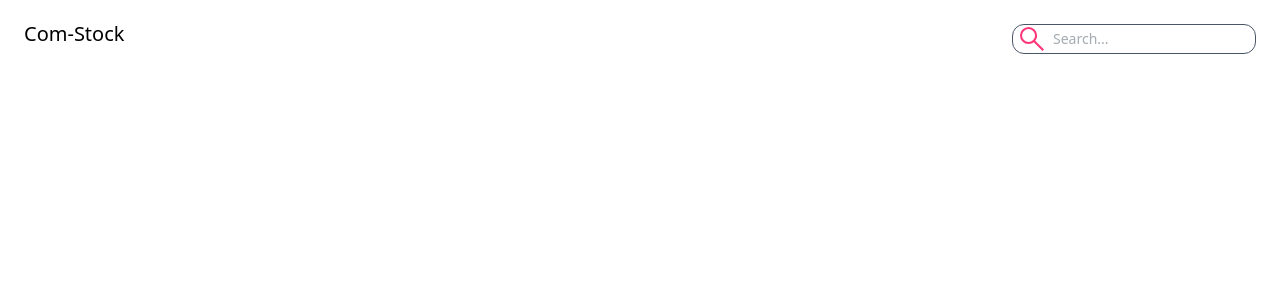
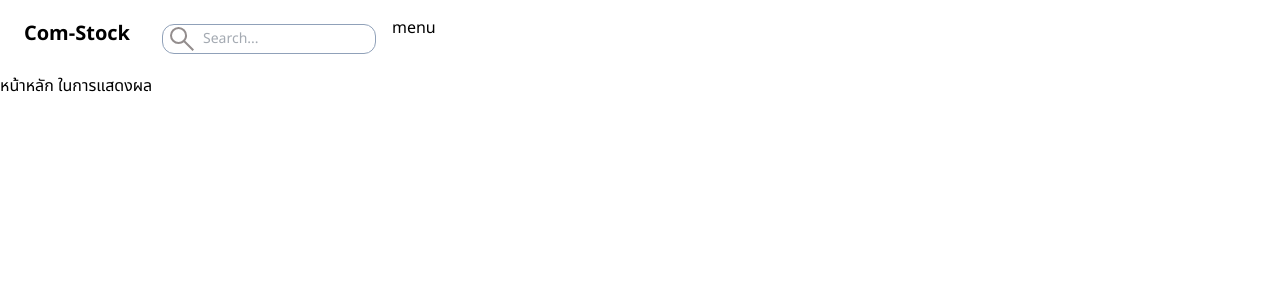
Before and after one commit to deskcodeFun/com-stock, a Vue app: page / in a window 1280 px wide. Shown: the top 300 px of the page. Built offline with nearby package versions, Linux system fonts and the light colour scheme.

Commit message:
Changes to be committed: modified:   index.html modified:   src/assets/images/SearchIcon.vue modified:   src/assets/main.css modified:   src/components/TheTopbar.vue modified:   src/views/HomeView.vue Add Noto Sans Thai

```diff
--- a/index.html
+++ b/index.html
@@ -1,9 +1,15 @@
-<!DOCTYPE html>
+<!doctype html>
 <html lang="">
   <head>
-    <meta charset="UTF-8">
-    <link rel="icon" href="/favicon.ico">
-    <meta name="viewport" content="width=device-width, initial-scale=1.0">
+    <meta charset="UTF-8" />
+    <link rel="icon" href="/favicon.ico" />
+    <link rel="preconnect" href="https://fonts.googleapis.com" />
+    <link rel="preconnect" href="https://fonts.gstatic.com" crossorigin />
+    <link
+      href="https://fonts.googleapis.com/css2?family=Noto+Sans+Thai:wght@100..900&display=swap"
+      rel="stylesheet"
+    />
+    <meta name="viewport" content="width=device-width, initial-scale=1.0" />
     <title>Vite App</title>
   </head>
   <body>
--- a/src/assets/images/SearchIcon.vue
+++ b/src/assets/images/SearchIcon.vue
@@ -1,7 +1,7 @@
 <template>
   <svg xmlns="http://www.w3.org/2000/svg" width="32" height="32" viewBox="0 96 960 960">
     <path
-      fill="#FF3377"
+      fill="#938D8D"
       d="M796 935 533 672q-30 26-69.959 40.5T378 727q-108.162 0-183.081-75Q120 577 120 471t75-181q75-75 181.5-75t181 75Q632 365 632 471.15 632 514 618 554q-14 40-42 75l264 262-44 44ZM377 667q81.25 0 138.125-57.5T572 471q0-81-56.875-138.5T377 275q-82.083 0-139.542 57.5Q180 390 180 471t57.458 138.5Q294.917 667 377 667Z"
     />
   </svg>
--- a/src/assets/main.css
+++ b/src/assets/main.css
@@ -1 +1,11 @@
 @import 'tailwindcss';
+
+:root {
+  --color-p-blue: #001253;
+  --color-s-blue: #fafbfe;
+  --color-p-gray: #938d8d;
+  --color-s-gray: #f1f0f0;
+
+  --font-sans: 'Noto Sans thai';
+  --font-mono: 'Noto Sans thai';
+}
--- a/src/components/TheTopbar.vue
+++ b/src/components/TheTopbar.vue
@@ -10,28 +10,28 @@ const props = defineProps({
 <template>
   <div class="flex py-4 px-2">
     <!-- <img src="@/assets/images/rice_icon.png" alt="logo" /> -->
-    <p class="text-xl text-justify py-1 px-4">{{ title }}</p>
-    <!-- TODO: Add Menu in topbar, create menu-item, Navbar-->
+    <p class="font-bold text-p-blue text-xl text-justify py-1 px-4">{{ title }}</p>
     <!-- search box -->
-    <div class="mx-auto mr-0 py-1 px-4">
+    <div class="mr-0 py-1 px-4">
       <form method="GET">
         <div class="relative text-gray-600 focus-within:text-gray-400">
-          <span class="absolute mt-1 inset-y-1 flex items-center pl-1">
-            <search-icon></search-icon>
-            <button
-              type="submit"
-              class="flex justify-items-end focus:outline-none focus:shadow-outline"
-            ></button>
-          </span>
           <input
             type="search"
             name="q"
-            class="border border-pink10 py-1 mt-1 text-sm text-gray-600 rounded-xl pl-10 focus:outline-none focus:bg-white focus:text-gray-900"
+            class="border border-slate-400 py-1 mt-1 text-sm text-gray-600 rounded-xl pl-10 focus:outline-none focus:bg-white focus:text-gray-900"
             placeholder="Search..."
             autocomplete="off"
           />
+          <span class="absolute mt-1 inset-y-1 flex items-center pl-1">
+            <search-icon></search-icon>
+            <button type="submit" class="focus:pointer focus:shadow-outline"></button>
+          </span>
         </div>
       </form>
+    </div>
+    <!-- TODO: Add Menu in topbar, create menu-item, Navbar-->
+    <div>
+      <p>menu</p>
     </div>
   </div>
   <slot></slot>
--- a/src/views/HomeView.vue
+++ b/src/views/HomeView.vue
@@ -1,6 +1,6 @@
 <template>
   <TheTopbar title="Com-Stock" />
-
+  <p class="font-mono">หน้าหลัก ในการแสดงผล</p>
   <router-view />
 </template>
 
```
